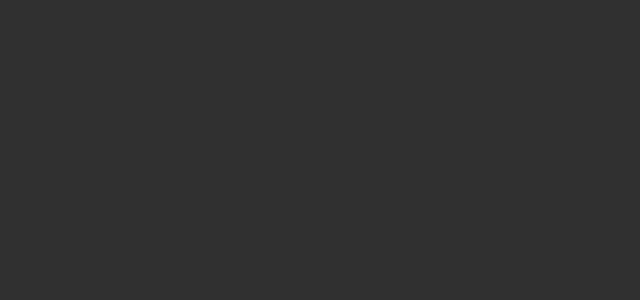
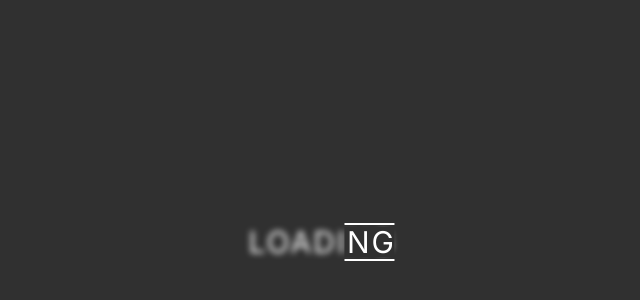
Before and after one commit to zuolizhu/clock-app-frontendmentor, a React (Create React App) app: page / in a window 1280 px wide. Shown: the part 158-458 px from the top of the page, without its empty margins (302-942 px from the left). Built offline with nearby package versions, Linux system fonts and the light colour scheme; no server answers.

Commit message:
text loader

```diff
--- a/src/App.js
+++ b/src/App.js
@@ -53,7 +53,7 @@ function App() {
       setLocation(data[1]);
       checkDayTime(data[0]);
       // after all data loaded
-      timeLine.fromTo(overlayRef.current, { opacity: 1, y: '0%' }, { opacity: 0, y: '-100%', duration: 1, delay: 0.5 });
+      timeLine.fromTo(overlayRef.current, { opacity: 1, y: '0%' }, { opacity: 0, y: '-100%', duration: 1, delay: 2.5 });
       timeLine.fromTo(mainClockRef.current, { opacity: 0, y: '50%' }, { opacity: 1, y: '0%', duration: 0.5 }, "-=0.75");
       timeLine.fromTo(buttonRef.current, { opacity: 0, y: '-50%' }, { opacity: 1, y: '0%', duration: 0.5 }, "-=0.75");
       timeLine.fromTo(quotesRef.current, { opacity: 0, y: '100%' }, { opacity: 1, y: '0%', duration: 0.75 });
--- a/src/components/IntroOverlay.js
+++ b/src/components/IntroOverlay.js
@@ -2,6 +2,12 @@ import React from 'react'
 
 export default function IntroOverlay({ overlayRef }) {
   return (
-    <div ref={overlayRef} className="intro-overlay"></div>
+    <div ref={overlayRef} className="intro-overlay">
+      <div className="focus">
+        <div className="focus--mask">
+          <div className="focus--mask-inner">LOADING</div>
+        </div>
+      </div>
+    </div>
   )
 }
--- a/src/styles/_base.scss
+++ b/src/styles/_base.scss
@@ -257,4 +257,90 @@ button {
   height: 100%;
   background-color: var(--color-dark-gray);
   z-index: 10;
+  display: flex;
+  align-items: center;
+  justify-content: center;
 }
+
+@-webkit-keyframes mask-move {
+  0% {
+    -webkit-transform: translateX(0);
+            transform: translateX(0);
+  }
+  100% {
+    -webkit-transform: translateX(129px);
+            transform: translateX(129px);
+  }
+}
+@keyframes mask-move {
+  0% {
+    -webkit-transform: translateX(0);
+            transform: translateX(0);
+  }
+  100% {
+    -webkit-transform: translateX(129px);
+            transform: translateX(129px);
+  }
+}
+@-webkit-keyframes mask-inner-move {
+  0% {
+    -webkit-transform: translateX(0);
+            transform: translateX(0);
+  }
+  100% {
+    -webkit-transform: translateX(-129px);
+            transform: translateX(-129px);
+  }
+}
+@keyframes mask-inner-move {
+  0% {
+    -webkit-transform: translateX(0);
+            transform: translateX(0);
+  }
+  100% {
+    -webkit-transform: translateX(-129px);
+            transform: translateX(-129px);
+  }
+}
+
+.focus {
+  font-size: 3rem;
+  text-transform: uppercase;
+  color: var(--color-white);
+  letter-spacing: .2rem;
+  line-height: 1;
+  position: relative;
+  width: 179px;
+}
+.focus:before {
+  content: 'LOADING';
+  -webkit-filter: blur(3px);
+          filter: blur(3px);
+}
+.focus:after {
+  content: '';
+  position: absolute;
+  width: 50px;
+  height: calc(100% + 8px);
+  top: -4px;
+  left: 0;
+  border-top: 2px solid;
+  border-bottom: 2px solid;
+  -webkit-animation: mask-move 2s linear infinite alternate;
+          animation: mask-move 2s linear infinite alternate;
+}
+.focus--mask {
+  overflow: hidden;
+  position: absolute;
+  width: 50px;
+  height: 100%;
+  top: 0;
+  left: 0;
+  background: var(--color-dark-gray);
+  -webkit-animation: mask-move 2s linear infinite alternate;
+          animation: mask-move 2s linear infinite alternate;
+}
+.focus--mask-inner {
+  -webkit-animation: mask-inner-move 2s linear infinite alternate;
+          animation: mask-inner-move 2s linear infinite alternate;
+}
```
